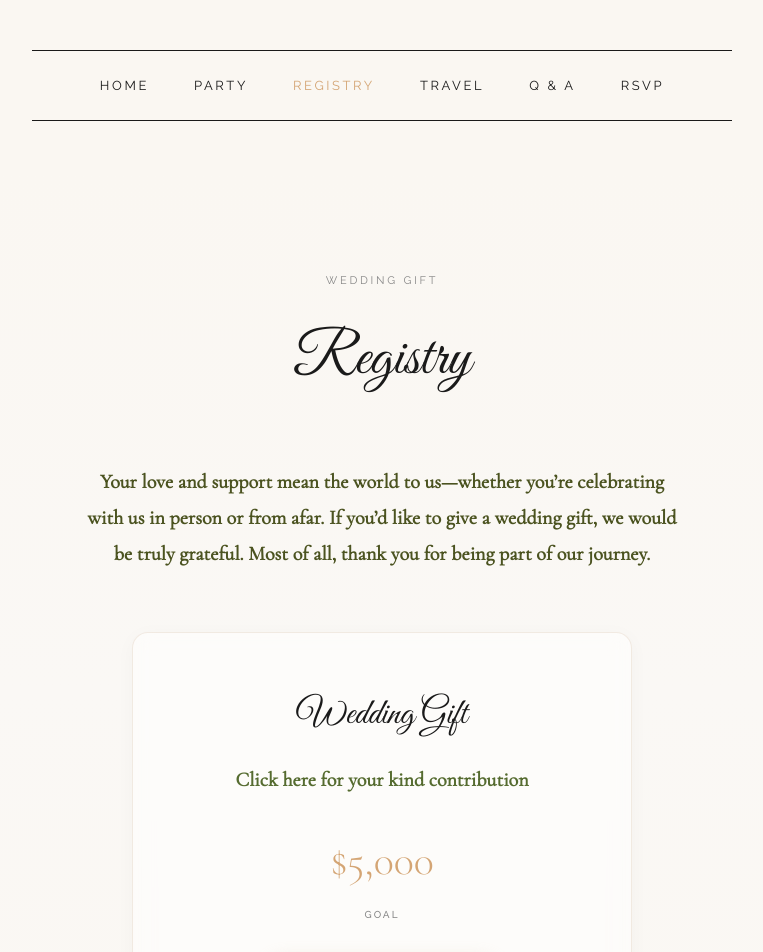
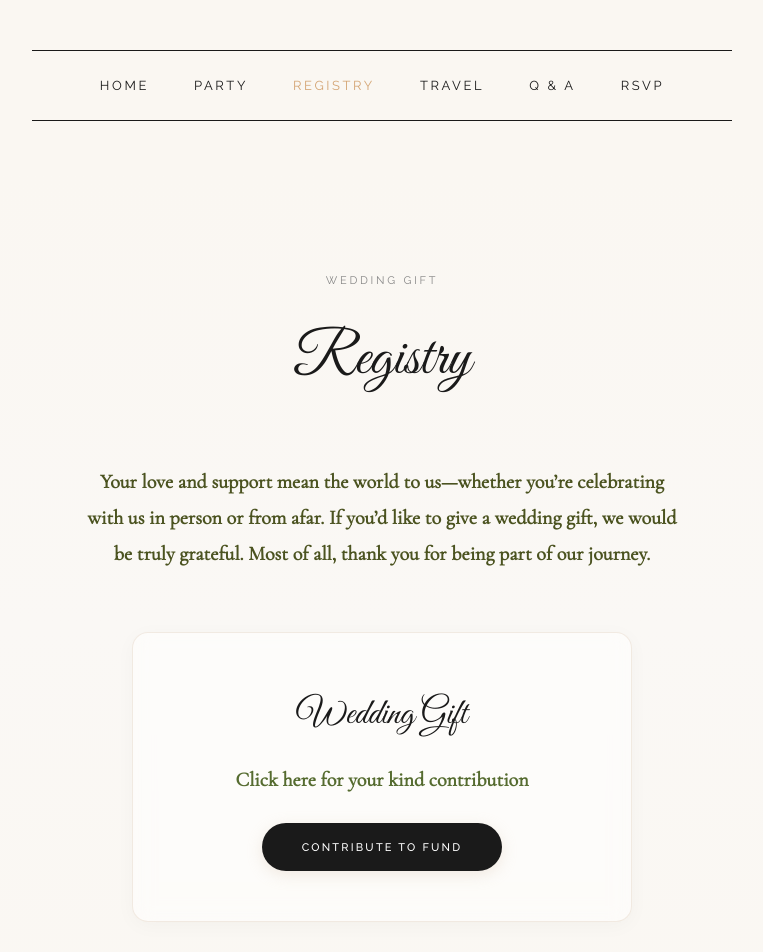
Before and after one commit to FidHackU/WeddingApp, a React (Vite) app in the folder WeddingReact/: page /registry in a window 1280 px wide. Shown: the top 952 px of the page, without its empty margins (258-1021 px from the left). Built offline with nearby package versions, Linux system fonts and the light colour scheme.

Commit message:
Remove goal amount display

```diff
--- a/WeddingReact/src/pages/Registry.tsx
+++ b/WeddingReact/src/pages/Registry.tsx
@@ -42,7 +42,7 @@ export function Registry() {
                     <p className="fund-description">
                         Click here for your kind contribution
                     </p>
-                    <div className="fund-goal">
+                    <div className="fund-goal" style={{ display: 'none' }}>
                         <span className="fund-amount">${WEDDING.registry.honeymoonFund.goal.toLocaleString()}</span>
                         <span className="fund-label">Goal</span>
                     </div>
```
